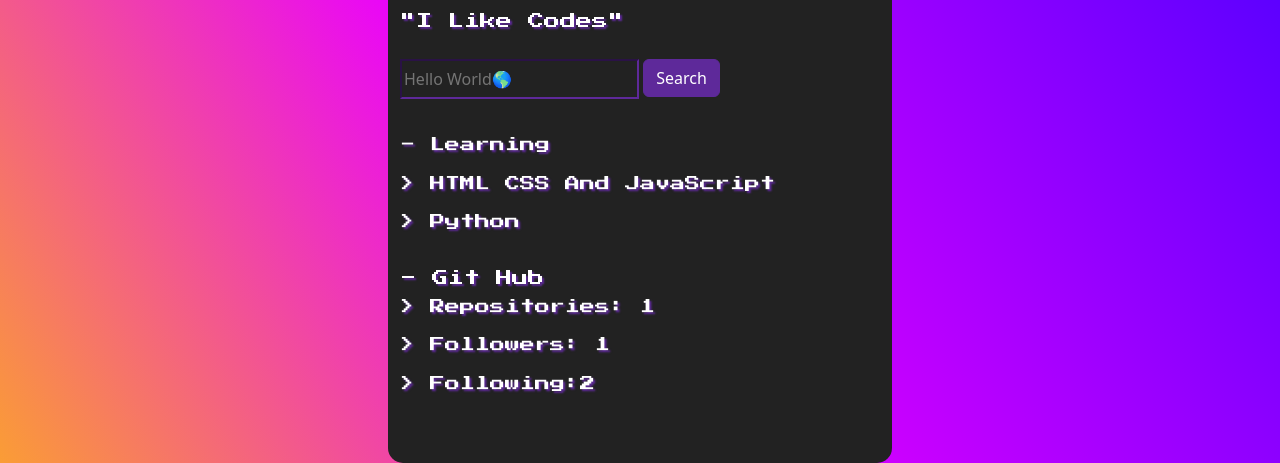
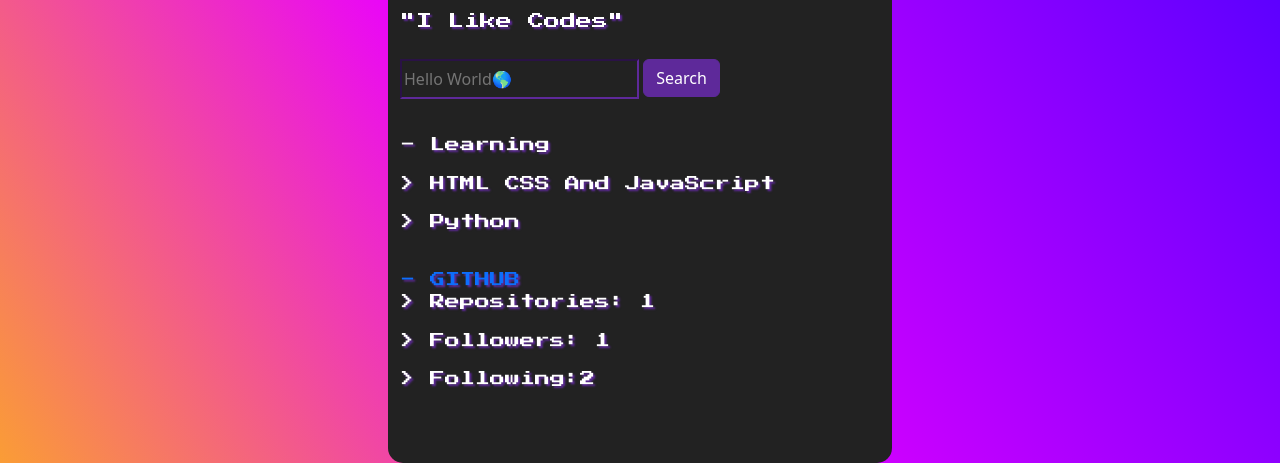
Before and after one commit to FernandoTxt/Personal-Page, a plain HTML site: page index.html in a window 1280 px wide. Shown: the part 337-800 px from the top of the page. Drawn offline with Linux system fonts and the light colour scheme.

Commit message:
Update index.html

```diff
--- a/index.html
+++ b/index.html
@@ -40,11 +40,10 @@
 
 				</div>
 				<div class="Git-list">
-					<h6>- Git Hub</h6>
+					<a href="https://github.com/FernandoTxt" style="text-decoration:none">- GITHUB</a>
 					<p>> Repositories: 1</p>
 					<p>> Followers: 1</p>
 					<p>> Following:2</p>
-
 				</div>
 			</section>
 		</main>
```
